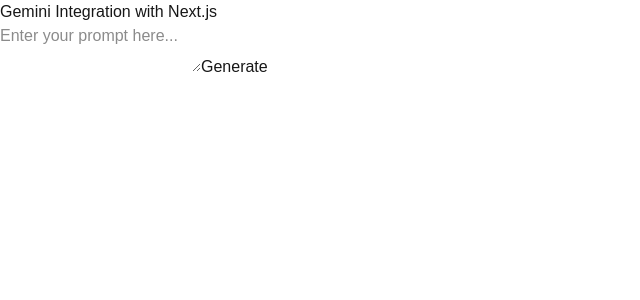
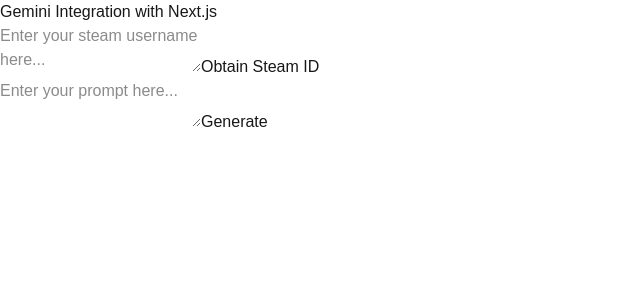
Before and after one commit to KaminoShimobe/SteamGamePicker, a Next.js app in the folder steam-game-picker/: page / in a window 1280 px wide. Shown: the top 300 px of the page, without its empty margins (0-640 px from the left). Built offline with nearby package versions, Linux system fonts and the light colour scheme.

Commit message:
Updated simple UI for Steam ID api requests

```diff
--- a/steam-game-picker/app/page.tsx
+++ b/steam-game-picker/app/page.tsx
@@ -4,7 +4,9 @@
 
 export default function Home() {
   const [prompt, setPrompt] = useState<string>("");
+  const [username, setUsername] = useState<string>("");
   const [response, setResponse] = useState<string>("");
+  const [id, setId] = useState<string>("");
 
   const handleSubmit = async (e: FormEvent<HTMLFormElement>) => {
     e.preventDefault();
@@ -25,9 +27,32 @@
     }
   };
 
+  const handleUsername = async (e: FormEvent<HTMLFormElement>) => {
+    e.preventDefault();
+
+    const res = await fetch(`/api/generate/?username=${username}`);
+    const data = await res.json();
+    if (res.ok) {
+      setId(data.steamId);
+    } else {
+      console.error(data.error);
+    }
+  };
+
+
+
   return (
     <div>
       <h1>Gemini Integration with Next.js</h1>
+      <form onSubmit={handleUsername}>
+      <textarea
+          value={username}
+          onChange={(e) => setUsername(e.target.value)}
+          placeholder="Enter your steam username here..."
+        />
+        <button type='submit'>Obtain Steam ID</button>
+      </form>
+      {id && <div><h2>ID:</h2><p>{id}</p></div>}
       <form onSubmit={handleSubmit}>
         <textarea
           value={prompt}
```
